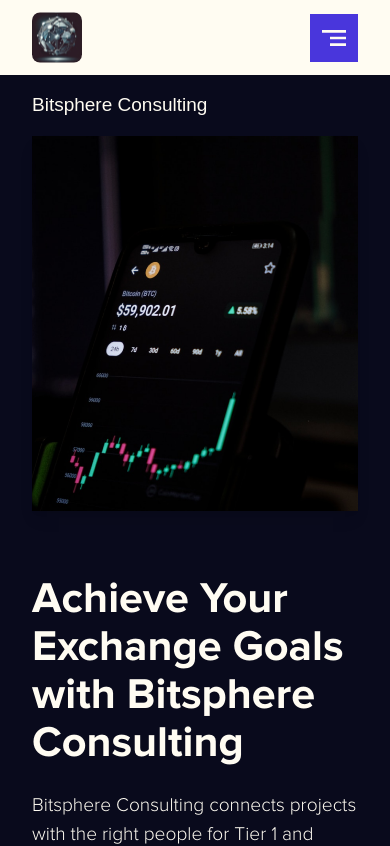
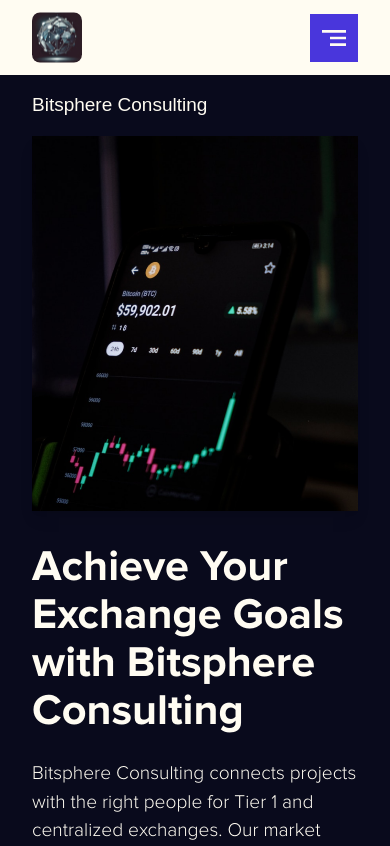
Before and after one commit to official-commandcodes/stevengoodluck, a React (Vite) app: page / in a window 390 px wide. Shown: the top 846 px of the page. Built offline with nearby package versions, Linux system fonts and the light colour scheme; a web font is replaced by a local one.

Commit message:
fix: heading achieve text

```diff
--- a/src/ui/Header.jsx
+++ b/src/ui/Header.jsx
@@ -20,7 +20,7 @@
     <header className="px-sm-padding-hr pb-14 md:pl-padding-hr md:py-5 md:pb-0">
       <div className="text-[19px] md:text-[24px] py-4 md:py-0 md:pt-6">Bitsphere Consulting</div>
 
-      <div className="flex-col-reverse gap-y-16 md:gap-y-0 md:flex-row flex items-center justify-between md:gap-x-10 h-full">
+      <div className="flex-col-reverse gap-y-8 md:gap-y-0 md:flex-row flex items-center justify-between md:gap-x-10 h-full">
         <div className="flex flex-col gap-y-[1.5rem] md:gap-y-[3rem] md:w-[50%] md:pr-32">
           <animated.h1 style={headingStyles} className="font-extrabold text-[2.7rem] max-w-[20rem] md:max-w-none leading-[3rem] md:text-[4rem] md:leading-[4.5rem]">
             Achieve Your Exchange Goals <br /> with Bitsphere Consulting
```
